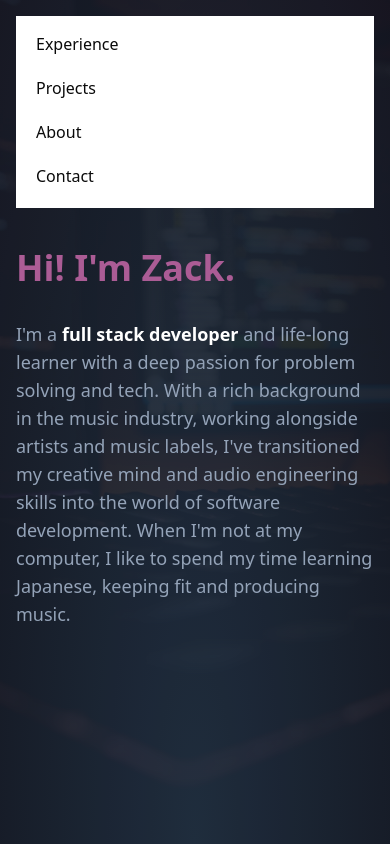
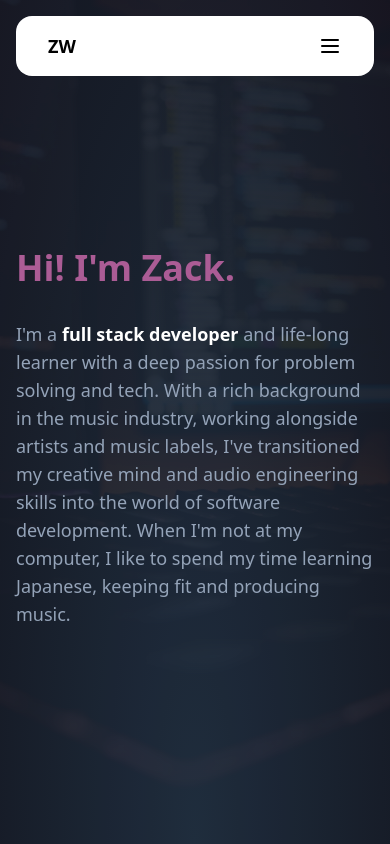
Before and after one commit to zackhanni/zachary.works, a Next.js app: page / in a window 390 px wide. Shown: the top 844 px of the page. Built offline with nearby package versions, Linux system fonts and the light colour scheme.

Commit message:
created mobile nav dialog

```diff
--- a/app/components/Nav2.tsx
+++ b/app/components/Nav2.tsx
@@ -14,23 +14,37 @@ import {
   NavigationMenuTrigger,
   navigationMenuTriggerStyle,
 } from "@/components/ui/navigation-menu";
+import { Button } from "@/components/ui/button";
+import {
+  Dialog,
+  DialogClose,
+  DialogContent,
+  DialogDescription,
+  DialogFooter,
+  DialogHeader,
+  DialogTitle,
+  DialogTrigger,
+} from "@/components/ui/dialog";
+import { Menu } from "lucide-react";
 
 export function Nav2() {
-  const [isMobileMenuOpen, setIsMobileMenuOpen] = useState(true);
-
-  const handleMobileNavClick = () => {
-    setIsMobileMenuOpen(false);
-  };
+  const [mobileMenuOpen, setMobileMenuOpen] = useState(false);
 
   return (
     <div className={`fixed w-full transition-transform duration-500 z-20`}>
       <div className="pt-4 container max-w-screen-xl mx-auto">
         {/* Desktop Nav */}
-        <div className="items-center justify-between h-[60px] px-8 bg-white rounded-2xl text-black hidden lg:flex">
-          <a href="/" className="text-lg font-bold no-underline">
+        <div className="items-center justify-between h-[60px] px-8 bg-white rounded-2xl text-black flex">
+          <a
+            href="/"
+            className="text-lg font-bold no-underline hidden md:block"
+          >
             Zachary.works
           </a>
-          <NavigationMenu>
+          <a href="/" className="text-lg font-bold no-underline md:hidden">
+            ZW
+          </a>
+          <NavigationMenu className="hidden lg:flex">
             <NavigationMenuList className="ml-10 mb-0">
               <NavigationMenuItem className="">
                 <Link href="#experience" legacyBehavior passHref>
@@ -62,43 +76,75 @@ export function Nav2() {
               </NavigationMenuItem>
             </NavigationMenuList>
           </NavigationMenu>
-        </div>
 
-        {/* mobile nav */}
-        <div
-          className={`md:hidden ${
-            isMobileMenuOpen ? "flex" : "hidden"
-          } bg-white`}
-        >
-          <div className="px-2 pt-2 pb-3 space-y-1 sm:px-3">
-            <MobileNavItem
-              title="Experience"
-              link="#experience"
-              onClick={handleMobileNavClick}
-            />
-            <MobileNavItem title="Projects" link="#projects" />
-            <MobileNavItem title="About" link="#about" />
-            <MobileNavItem title="Contact" link="#contact" />
-          </div>
+          <Dialog>
+            <DialogTrigger className="lg:hidden">
+              <Menu />
+            </DialogTrigger>
+            <DialogContent>
+              <DialogHeader>
+                <DialogTitle>Menu</DialogTitle>
+                <DialogDescription></DialogDescription>
+              </DialogHeader>
+              <DialogFooter className="flex flex-col sm:flex-col justify-center items-center">
+                <DialogClose asChild className="w-full">
+                  <Link href="#experience">
+                    <Button
+                      type="button"
+                      variant="link"
+                      className="text-center w-full"
+                    >
+                      Experience
+                    </Button>
+                  </Link>
+                </DialogClose>
+                <DialogClose asChild className="w-full">
+                  <Link href="#projects">
+                    <Button
+                      type="button"
+                      variant="link"
+                      className="text-center w-full"
+                    >
+                      Projects
+                    </Button>
+                  </Link>
+                </DialogClose>
+                <DialogClose asChild className="w-full">
+                  <Link href="#about">
+                    <Button
+                      type="button"
+                      variant="link"
+                      className="text-center w-full"
+                    >
+                      About
+                    </Button>
+                  </Link>
+                </DialogClose>
+                <DialogClose asChild>
+                  <Link href="#contact">
+                    <Button
+                      type="button"
+                      variant="link"
+                      className="text-center w-full"
+                    >
+                      Contact
+                    </Button>
+                  </Link>
+                </DialogClose>
+              </DialogFooter>
+            </DialogContent>
+          </Dialog>
         </div>
       </div>
     </div>
   );
 }
 
-const MobileNavItem = ({
-  title,
-  link,
-  onClick,
-}: {
-  title: string;
-  link: string;
-}) => {
+const MobileNavItem = ({ title, link }: { title: string; link: string }) => {
   return (
     <Link
       href={link}
       className="block px-3 py-2 rounded-md text-base font-medium hover:bg-primary-foreground hover:text-primary"
-      onClick={() => onClick}
     >
       {title}
     </Link>
--- /dev/null
+++ b/components/ui/dialog.tsx
@@ -0,0 +1,121 @@
+"use client"
+
+import * as React from "react"
+import * as DialogPrimitive from "@radix-ui/react-dialog"
+import { cn } from "@/lib/utils"
+import { Cross2Icon } from "@radix-ui/react-icons"
+
+const Dialog = DialogPrimitive.Root
+
+const DialogTrigger = DialogPrimitive.Trigger
+
+const DialogPortal = DialogPrimitive.Portal
+
+const DialogClose = DialogPrimitive.Close
+
+const DialogOverlay = React.forwardRef<
+  React.ElementRef<typeof DialogPrimitive.Overlay>,
+  React.ComponentPropsWithoutRef<typeof DialogPrimitive.Overlay>
+>(({ className, ...props }, ref) => (
+  <DialogPrimitive.Overlay
+    ref={ref}
+    className={cn(
+      "fixed inset-0 z-50 bg-black/80  data-[state=open]:animate-in data-[state=closed]:animate-out data-[state=closed]:fade-out-0 data-[state=open]:fade-in-0",
+      className
+    )}
+    {...props}
+  />
+))
+DialogOverlay.displayName = DialogPrimitive.Overlay.displayName
+
+const DialogContent = React.forwardRef<
+  React.ElementRef<typeof DialogPrimitive.Content>,
+  React.ComponentPropsWithoutRef<typeof DialogPrimitive.Content>
+>(({ className, children, ...props }, ref) => (
+  <DialogPortal>
+    <DialogOverlay />
+    <DialogPrimitive.Content
+      ref={ref}
+      className={cn(
+        "fixed left-[50%] top-[50%] z-50 grid w-full max-w-lg translate-x-[-50%] translate-y-[-50%] gap-4 border bg-background p-6 shadow-lg duration-200 data-[state=open]:animate-in data-[state=closed]:animate-out data-[state=closed]:fade-out-0 data-[state=open]:fade-in-0 data-[state=closed]:zoom-out-95 data-[state=open]:zoom-in-95 data-[state=closed]:slide-out-to-left-1/2 data-[state=closed]:slide-out-to-top-[48%] data-[state=open]:slide-in-from-left-1/2 data-[state=open]:slide-in-from-top-[48%] sm:rounded-lg",
+        className
+      )}
+      {...props}
+    >
+      {children}
+      <DialogPrimitive.Close className="absolute right-4 top-4 rounded-sm opacity-70 ring-offset-background transition-opacity hover:opacity-100 focus:outline-none focus:ring-2 focus:ring-ring focus:ring-offset-2 disabled:pointer-events-none data-[state=open]:bg-accent data-[state=open]:text-muted-foreground">
+        <Cross2Icon className="h-4 w-4" />
+        <span className="sr-only">Close</span>
+      </DialogPrimitive.Close>
+    </DialogPrimitive.Content>
+  </DialogPortal>
+))
+DialogContent.displayName = DialogPrimitive.Content.displayName
+
+const DialogHeader = ({
+  className,
+  ...props
+}: React.HTMLAttributes<HTMLDivElement>) => (
+  <div
+    className={cn(
+      "flex flex-col space-y-1.5 text-center sm:text-left",
+      className
+    )}
+    {...props}
+  />
+)
+DialogHeader.displayName = "DialogHeader"
+
+const DialogFooter = ({
+  className,
+  ...props
+}: React.HTMLAttributes<HTMLDivElement>) => (
+  <div
+    className={cn(
+      "flex flex-col-reverse sm:flex-row sm:justify-end sm:space-x-2",
+      className
+    )}
+    {...props}
+  />
+)
+DialogFooter.displayName = "DialogFooter"
+
+const DialogTitle = React.forwardRef<
+  React.ElementRef<typeof DialogPrimitive.Title>,
+  React.ComponentPropsWithoutRef<typeof DialogPrimitive.Title>
+>(({ className, ...props }, ref) => (
+  <DialogPrimitive.Title
+    ref={ref}
+    className={cn(
+      "text-lg font-semibold leading-none tracking-tight",
+      className
+    )}
+    {...props}
+  />
+))
+DialogTitle.displayName = DialogPrimitive.Title.displayName
+
+const DialogDescription = React.forwardRef<
+  React.ElementRef<typeof DialogPrimitive.Description>,
+  React.ComponentPropsWithoutRef<typeof DialogPrimitive.Description>
+>(({ className, ...props }, ref) => (
+  <DialogPrimitive.Description
+    ref={ref}
+    className={cn("text-sm text-muted-foreground", className)}
+    {...props}
+  />
+))
+DialogDescription.displayName = DialogPrimitive.Description.displayName
+
+export {
+  Dialog,
+  DialogPortal,
+  DialogOverlay,
+  DialogTrigger,
+  DialogClose,
+  DialogContent,
+  DialogHeader,
+  DialogFooter,
+  DialogTitle,
+  DialogDescription,
+}
--- a/package.json
+++ b/package.json
@@ -12,6 +12,7 @@
     "@hookform/resolvers": "^3.9.0",
     "@radix-ui/react-accordion": "^1.2.1",
     "@radix-ui/react-alert-dialog": "^1.1.1",
+    "@radix-ui/react-dialog": "^1.1.6",
     "@radix-ui/react-icons": "^1.3.0",
     "@radix-ui/react-label": "^2.1.0",
     "@radix-ui/react-navigation-menu": "^1.2.0",
```
Also changed, not shown: public/menu.svg (added), 1 other file (tests, documents, lock files or other folders).
